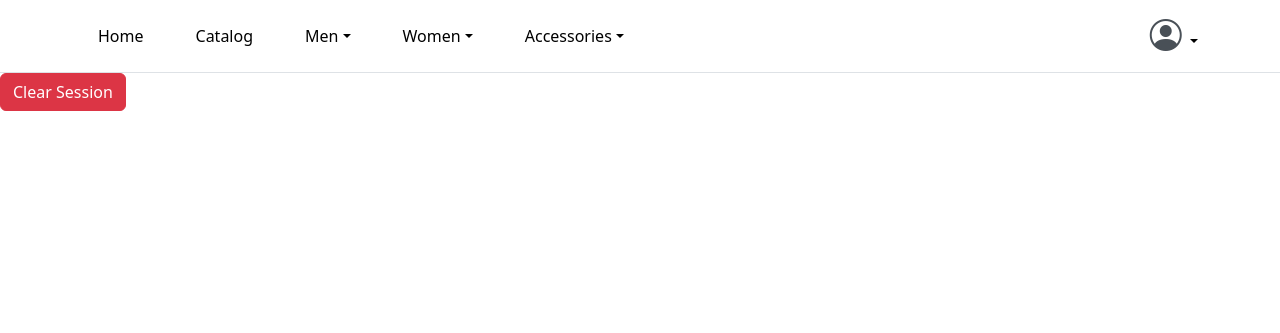
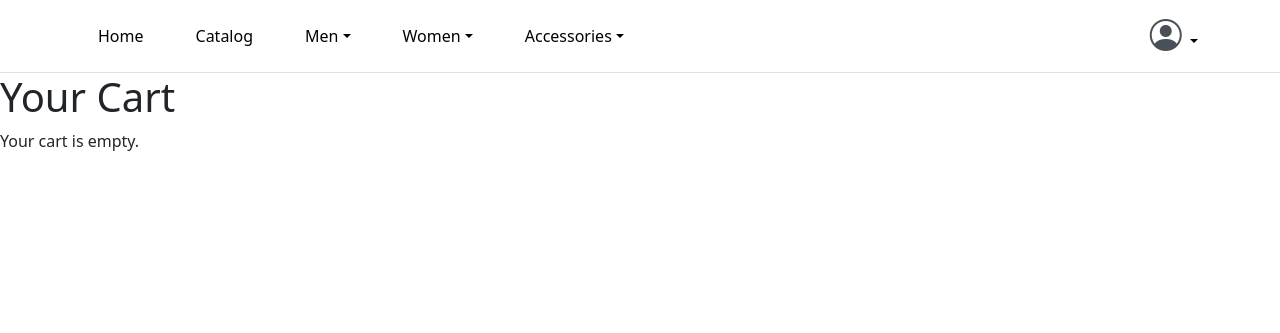
Before and after one commit to ivanprovci/Obsidian-Ecomm, a PHP site: page /pages/cart.php in a window 1280 px wide. Shown: the top 333 px of the page. Run offline with PHP 8.4, Linux system fonts and the light colour scheme.

Commit message:
Cart Implemented & Display All
- Implemented cart feature
- Listed under user menu
- Catalog displays all products on load

```diff
--- a/components/nav.php
+++ b/components/nav.php
@@ -39,8 +39,8 @@
                     <i class="bi bi-person-circle" style="font-size:2em; color: var(--bs-gray-700);"></i>
                 </a>
                 <ul class="dropdown-menu text-small">
-                    <li><a class="dropdown-item" href="pages/user-profile.php">View Profile</a></li>
-                    <li><a class="dropdown-item" href="pages/favourites.php">Favourites</a></li>
+                    <li><a class="dropdown-item" href="/INFO3135_Project/pages/user-profile.php">View Profile</a></li>
+                    <li><a class="dropdown-item" href="/INFO3135_Project/pages/favourites.php">Favourites</a></li>
                     <li><a class="dropdown-item" href="/INFO3135_Project/pages/cart.php">View Cart</a></li>
                     <li>
                         <hr class="dropdown-divider">
--- a/pages/cart.php
+++ b/pages/cart.php
@@ -1,20 +1,76 @@
 <html>
 <?php
+session_start();
+require_once('../php/sql_connect.php');
+require_once('../php/cart_update.php');
+
+//echo print_r($_SESSION['cart']);
 ?>
 
 <head>
     <?php require_once('../components/head.php'); ?>
     <?php require_once('../components/nav.php'); ?>
-    <title>Catalog</title>
+    <title>Cart</title>
 </head>
 
 <body>
-    <form action="" method="post">
-        <button type="submit" name="clear" value="1" class="btn btn-danger">Clear Session</button>
-    </form>
+    <h1>Your Cart</h1>
+    <?php
+
+    $sql = "SELECT product_name, product_price, product_image FROM products WHERE product_sku = :product_sku";
+    $stmt = $db->prepare($sql);
+
+    // Check if the cart is not empty
+    if (!empty($_SESSION['cart']))
+    {
+
+        echo "<form method='post'>";
+        echo "<table>";
+        echo "<tr><th>Product</th><th>Price</th><th>Quantity</th><th>Subtotal</th></tr>";
+
+
+        $total = 0;
+
+        // Loop through the cart array
+        foreach ($_SESSION['cart'] as $product_sku => $quantity)
+        {
+            $stmt->execute(array(":product_sku" => $product_sku));
+
+            $row = $stmt->fetch(PDO::FETCH_ASSOC);
+
+            // Display the product name, price, and image
+            echo "<tr>";
+            echo "<td>" . $row["product_name"] . "<br><img src='" . $row["product_image"] . "' alt='Product image' width='100'></td>";
+            echo "<td>$" . number_format($row["product_price"], 2) . "</td>";
+
+            // Display the quantity in an input field
+            echo "<td><input type='number' name='quantity[]' value='" . $quantity . "' min='1' max='99'></td>";
+
+            // Add a hidden input field for the product SKU
+            echo "<input type='hidden' name='product_sku[]' value='" . $product_sku . "'>";
+
+            // Calculate and display the subtotal
+            $subtotal = floatval($row["product_price"]) * floatval($quantity);
+            echo "<td>$" . number_format($subtotal, 2) . "</td>";
+
+            // Add the subtotal to the total amount
+            $total += $subtotal;
+        }
+        echo "</table>";
+
+        // Display the total amount
+        echo "<p>Total: $" . number_format($total, 2) . "</p>";
+        echo "<button type='submit' name='checkout' value='checkout' class='btn btn-success'>Checkout</button>";
+        echo "<button type='submit' name='update' value='update' class='btn btn-primary'>Update Cart</button>";
+        echo "<button type='submit' name='clear' value='clear' class='btn btn-danger'>Clear Cart</button>";
+        echo "</form>";
+    }
+    else
+    {
+        echo "<p>Your cart is empty.</p>";
+    }
+
+    ?>
 </body>
 
 </html>
-
-<?php
-?>
--- /dev/null
+++ b/php/cart_update.php
@@ -0,0 +1,35 @@
+<?php
+if (!isset($_SESSION['cart']))
+{
+    $_SESSION['cart'] = array();
+}
+
+// Check if the update button was pressed
+if (isset($_POST['update'])) {
+    // Loop through the product SKU array
+    foreach ($_POST['product_sku'] as $product_sku) {
+        // Get the corresponding quantity for each product SKU
+        $quantity = current($_POST['quantity']);
+        // Move the array pointer of the quantity array to the next element
+        next($_POST['quantity']);
+        // Check if the quantity is 0, and if so, remove the product SKU from the cart array
+        if ($quantity == 0) {
+            unset($_SESSION['cart'][$product_sku]);
+        } else {
+            // Otherwise, update the quantity in the cart array
+            $_SESSION['cart'][$product_sku] = $quantity;
+        }
+    }
+}
+
+
+// Check if the clear button was pressed
+if (isset($_POST['clear']))
+{
+    // Destroy the session and reload the page
+    session_destroy();
+    header("Location: cart.php");
+    exit;
+}
+
+?>
```
Also changed, not shown: pages/catalog.php (+62 -21 lines).
